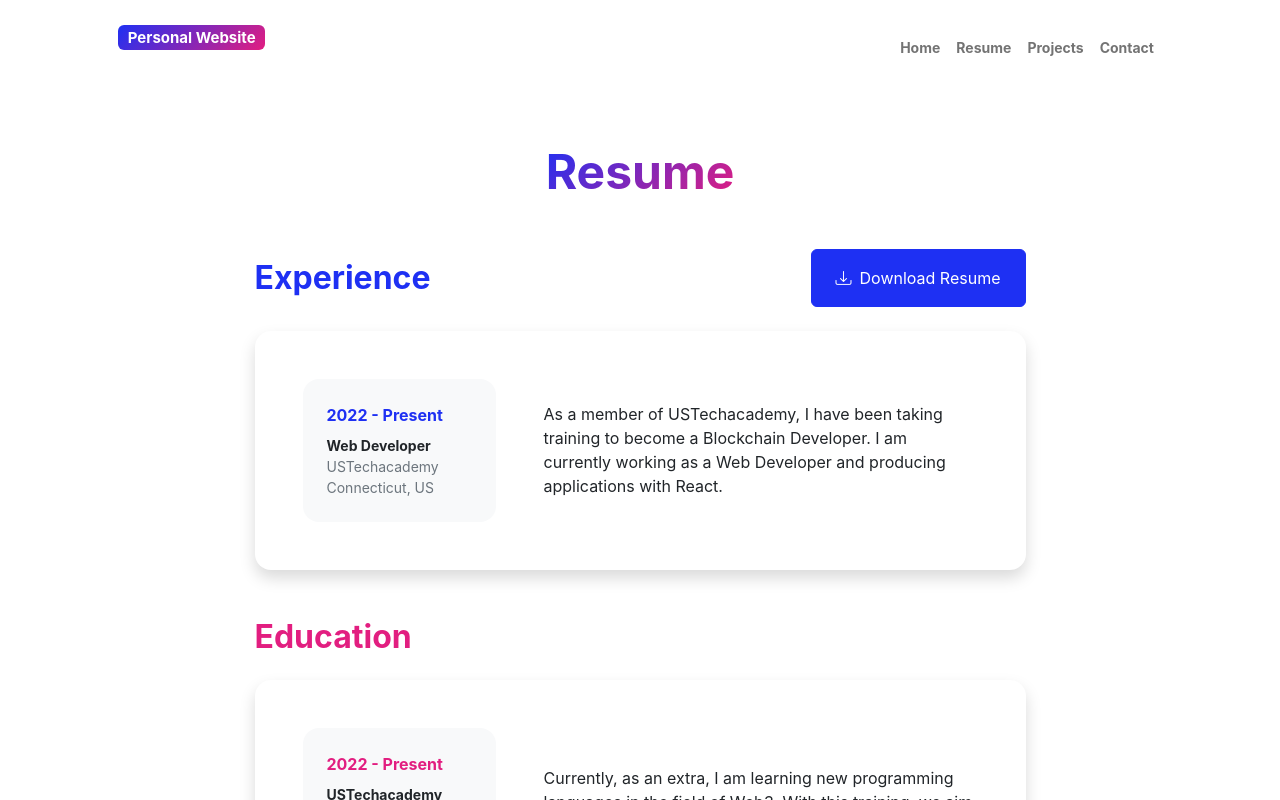
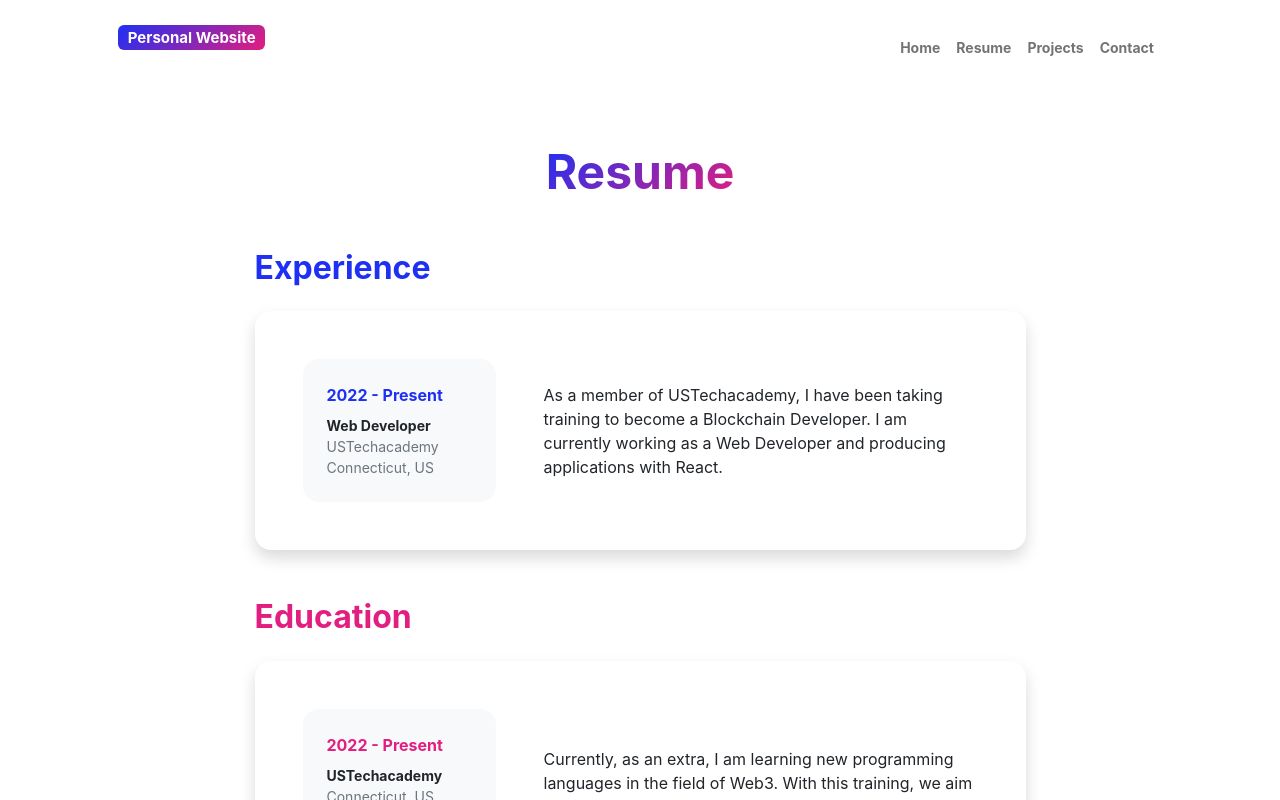
Before and after one commit to mustafaensar/personal-website, a React (Create React App) app: page /resume in a window 1280 px wide. Shown: the top 800 px of the page. Built offline with nearby package versions, Linux system fonts and the light colour scheme.

Commit message:
button is invisible just now

```diff
--- a/src/pages/Resume.js
+++ b/src/pages/Resume.js
@@ -16,7 +16,7 @@ export default function Resume() {
                 <h2 className="text-primary fw-bolder mb-0">Experience</h2>
                 {/* Download resume button*/}
                 {/* Note: Set the link href target to a PDF file within your project*/}
-                <a className="btn btn-primary px-4 py-3" href="https://coursera.org/share/358e7429999cc8829a86044abf4282d8">
+                <a className="btn btn-primary px-4 py-3 d-none" href="https://coursera.org/share/358e7429999cc8829a86044abf4282d8">
                   <div className="d-inline-block bi bi-download me-2" />
                   Download Resume
                 </a>
```
